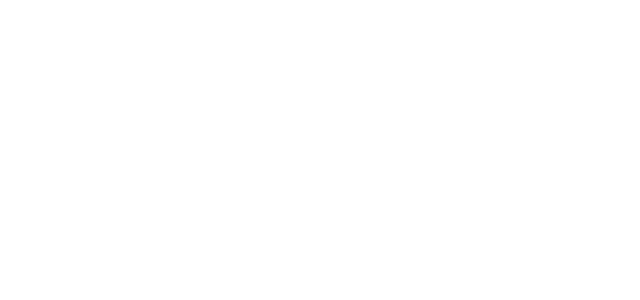
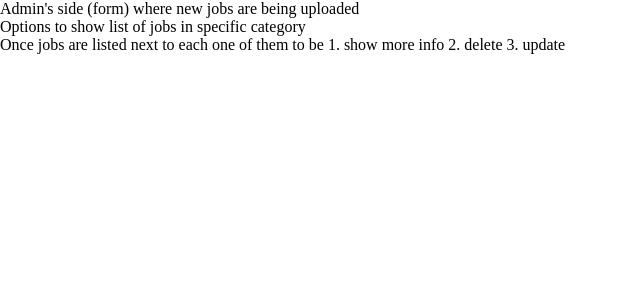
Before and after one commit to ivanapejicic/mdcworks, a React (Create React App) app in the folder client/: page /admin in a window 1280 px wide. Before the commit this address had no page. Shown: the top 300 px of the page, without its empty margins (0-640 px from the left). Built offline with nearby package versions, Linux system fonts and the light colour scheme.

Commit message:
Admin page where jobs can be added, modified, and deleted

```diff
--- a/client/src/App.js
+++ b/client/src/App.js
@@ -2,6 +2,7 @@
 import { BrowserRouter, Route, Routes } from 'react-router-dom';
 import Login from './assets/pages/Login/Login';
 import Home from './assets/pages/Home/Home';
+import Admin from './assets/pages/Admin/Admin';
 
 function App() {
   return (
@@ -10,7 +11,7 @@
         <Routes>
           <Route path= '/' element={<Login />} />
           <Route path= '/home' element={<Home />} />
-
+          <Route path='/admin' element={<Admin />} />
         </Routes>
       </BrowserRouter>
     </div>
--- /dev/null
+++ b/client/src/assets/pages/Admin/Admin.js
@@ -0,0 +1,15 @@
+import './Admin.scss';
+
+function Admin () {
+    return(
+        <div className='admin'>
+            <ul>
+                <li>Admin's side (form) where new jobs are being uploaded</li>
+                <li>Options to show list of jobs in specific category</li>
+                <li>Once jobs are listed next to each one of them to be 1. show more info 2. delete 3. update</li>
+            </ul>
+        </div>
+    );
+}
+
+export default Admin;
--- /dev/null
+++ b/client/src/assets/pages/Admin/Admin.scss
@@ -0,0 +1,3 @@
+@use '../../styles/partials/typography' as *;
+@use '../../styles/partials/mixin' as *;
+@use '../../styles/partials/variables' as *;
```
